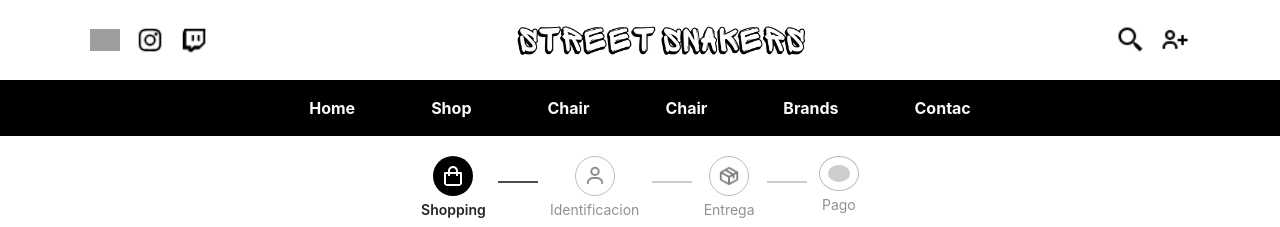
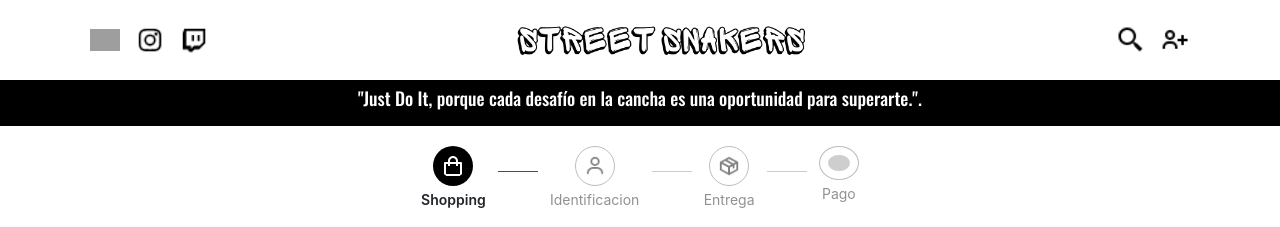
Before and after one commit to Sneider4/tienda_web, a Flask app: page /pago/shopping in a window 1280 px wide. Shown: the top 227 px of the page. Run offline with Flask 3, Linux system fonts and the light colour scheme; data that the repository does not hold is empty; some libraries are stand-ins or nearby versions; grey boxes are pictures that could not be loaded.

Commit message:
commit final 2

```diff
--- a/app/static/style.css
+++ b/app/static/style.css
@@ -25,6 +25,27 @@ body a{
 img {
     max-width: 100%;
 }
+
+
+.container-map {
+    display: flex;
+    justify-content: center;
+    align-items: center;
+    margin: 70px 0;
+
+  }
+
+  .map-container {
+    width: 70%;
+    height: 400px;
+  }
+
+  iframe {
+    width: 100%;
+    height: 100%;
+    border: none;
+    border-radius: 15px;
+  }
 
 /* navbar top */
 .navbar-top {
@@ -620,6 +641,7 @@ hr{
 
 .carrito{
     display: flex;
+    flex: 1;
     padding: 10px 10px 10px 0;
     border: 1px solid #c7c7c76c;
     border-radius: 8px;
@@ -1113,7 +1135,10 @@ hr{
 
 .container-img {
 	background-color: #f7f7f9;
-	flex: 1;
+    width: 600px;
+    display: flex;
+    justify-content: center;
+    align-items: center;
 }
 
 .container-info-product {
@@ -1175,6 +1200,7 @@ hr{
 
 .container-add-cart {
 	display: flex;
+    justify-content:space-around;
 	gap: 20px;
 	padding-bottom: 30px;
 	border-bottom: 1px solid #e4e4e4;
--- a/app/templates/pago/shopping.html
+++ b/app/templates/pago/shopping.html
@@ -22,9 +22,15 @@
     <div class="container">
         <div class="navbar-top">
             <div class="social-link">
+                <a href="https://www.facebook.com" target="_blank">
                 <i><img src="../../static/images/facebook-logo-24.png" alt="" width="30px"></i>
+                </a>
+                <a href="https://www.instagram.com" target="_blank">
                 <i><img src="../../static/images/instagram-logo-24.png" alt="" width="30px"></i>
+                </a>
+                <a href="https://www.twitch.tv" target="_blank">
                 <i><img src="../../static/images/twitch-logo-24.png" alt="" width="30px"></i>
+                </a>
             </div>
             <div class="logo">
                 <i><img src="../../static/images/logo.png" alt="" height="30px"></i>
@@ -37,6 +43,11 @@
                     <a data-bs-toggle="modal" data-bs-target="#carrito">
                         <img src="../../static/images/shopping-bag-regular-24.png" alt="" width="30px">
                         <!--<span id="contador-carrito" class="contador">{{ session.get('total_items', 0) }}</span>-->
+                    </a>
+                </i>
+                <i>
+                    <a href="{{ url_for('usuario.logout') }}">
+                        <img src="../../static/images/exit-regular-24.png" alt="" width="30px">
                     </a>
                 </i>
                 {% else %}
@@ -53,35 +64,29 @@
 
     <div class="main-content">
         <nav class="navbar navbar-expand-md" id="navbar-color">
-            <div class="container">
+            <div class="container" style="width: 100%; justify-content:center;">
 
-            <!-- Toggler/collapsibe Button -->
-                <button class="navbar-toggler" type="button" data-toggle="collapse" data-target="#collapsibleNavbar">
-                <span><i><img src="../../static/images/menu.png" alt="" width="30px"></i></span>
-                </button>
+                <div id="textCarousel" class="carousel slide" data-bs-ride="carousel">
+                        <div class="carousel-inner">
+                        <div class="carousel-item active">
+                            <div class="d-flex justify-content-center">
+                            <h2 style="font-size: 18px; font-family:'Oswald', sans-serif; color:white">"Just Do It, porque cada desafío en la cancha es una oportunidad para superarte.".</h2>
+                            </div>
+                        </div>
+                        <div class="carousel-item">
+                            <div class="d-flex justify-content-center">
+                            <h2 style="font-size: 18px; font-family:'Oswald', sans-serif; color:white">"Ganes o pierdas, cada punto en el tenis te hace un mejor jugador y te acerca a la excelencia."
+                            </h2>
+                            </div>
+                        </div>
+                        <div class="carousel-item">
+                            <div class="d-flex justify-content-center">
+                            <h2 style="font-size: 18px; font-family:'Oswald', sans-serif; color:white">"La grandeza en el tenis no se regala, se gana con esfuerzo, determinación y práctica constante."</h2>
+                            </div>
+                        </div>
+                        </div>
 
-                <!-- Navbar links -->
-                <div class="collapse navbar-collapse" id="collapsibleNavbar">
-                    <ul class="navbar-nav">
-                        <li class="nav-item">
-                            <a class="nav-link" href="#">Home</a>
-                        </li>
-                        <li class="nav-item">
-                            <a class="nav-link" href="#">Shop</a>
-                        </li>
-                        <li class="nav-item">
-                            <a class="nav-link" href="#">Chair</a>
-                        </li>
-                        <li class="nav-item">
-                            <a class="nav-link" href="#">Chair</a>
-                        </li>
-                        <li class="nav-item">
-                            <a class="nav-link" href="#">Brands</a>
-                        </li>
-                        <li class="nav-item">
-                            <a class="nav-link" href="#">Contac</a>
-                        </li>
-                    </ul>
+                    </div>
                 </div>
             </div>
         </nav>
```
Also changed, not shown: app/templates/pago/identificacion.html (+32 -28 lines), app/templates/producto/index.html (+27 -14 lines), app/templates/producto/ver_producto.html (+31 -26 lines). Lines whose indentation alone changed are shown as unchanged.
